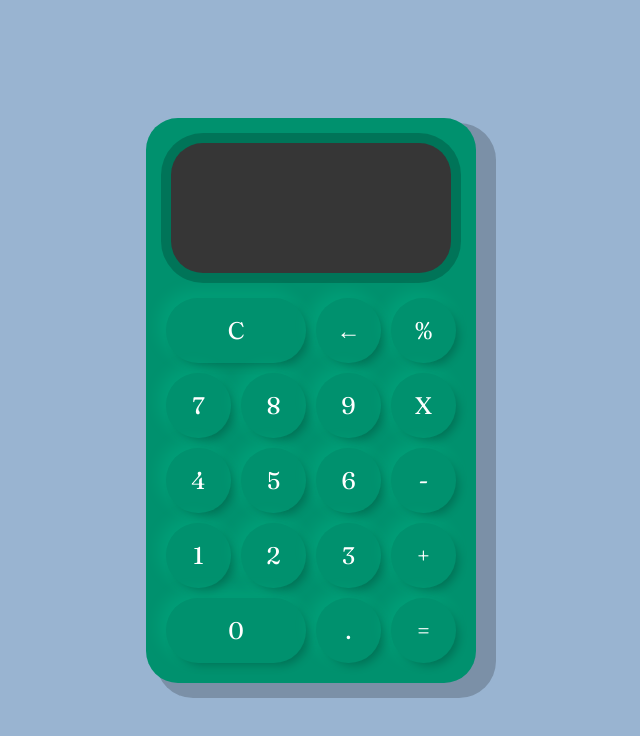
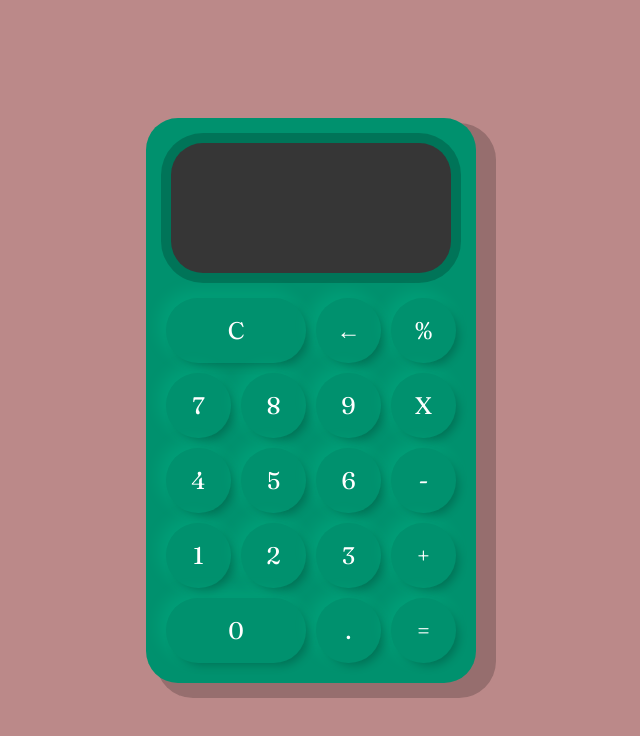
Before and after one commit to massashikito/calculadora, a plain HTML site: page index.html in a window 1280 px wide. Shown: the whole page, without its empty margins (329-969 px from the left). Drawn offline with Linux system fonts and the light colour scheme.

Commit message:
mudança do backgraund-color

```diff
--- a/index.css
+++ b/index.css
@@ -5,7 +5,7 @@
 
 body {
     margin: 0;
-    background-color: #99b4d1;
+    background-color: #bb8989;
 }
 
 .container {
```
